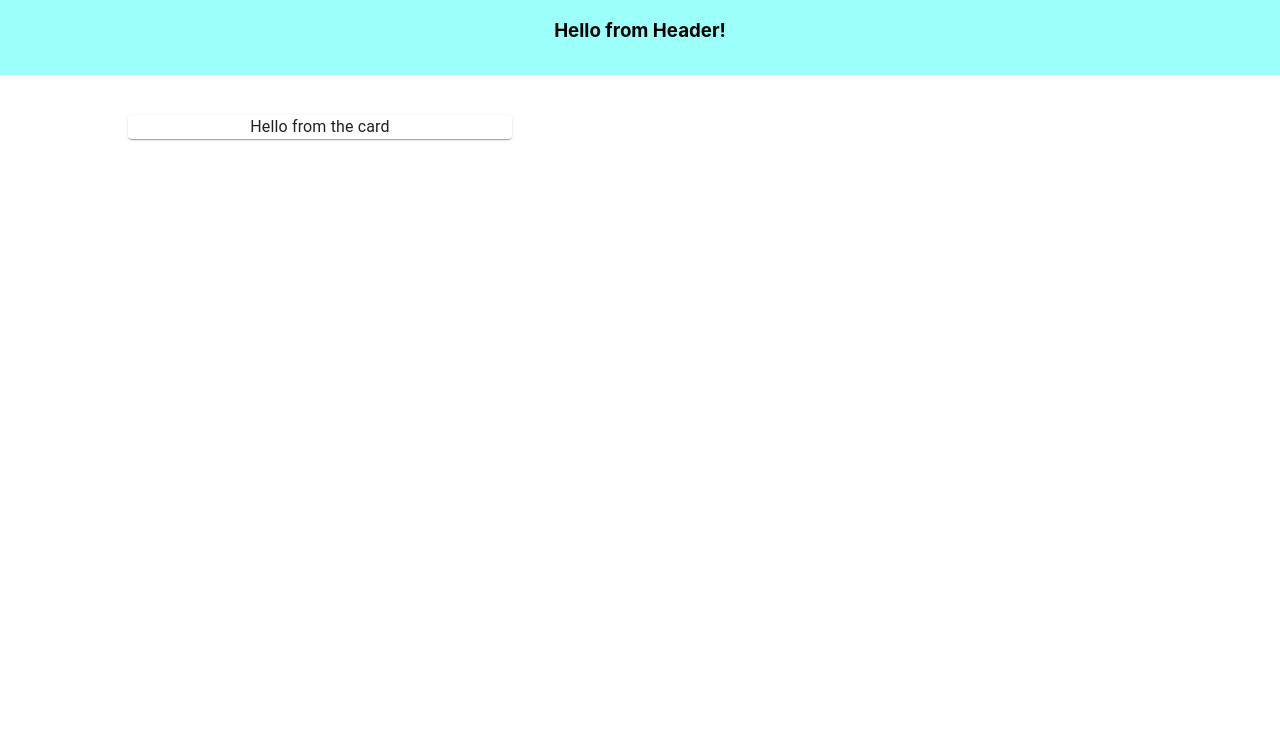
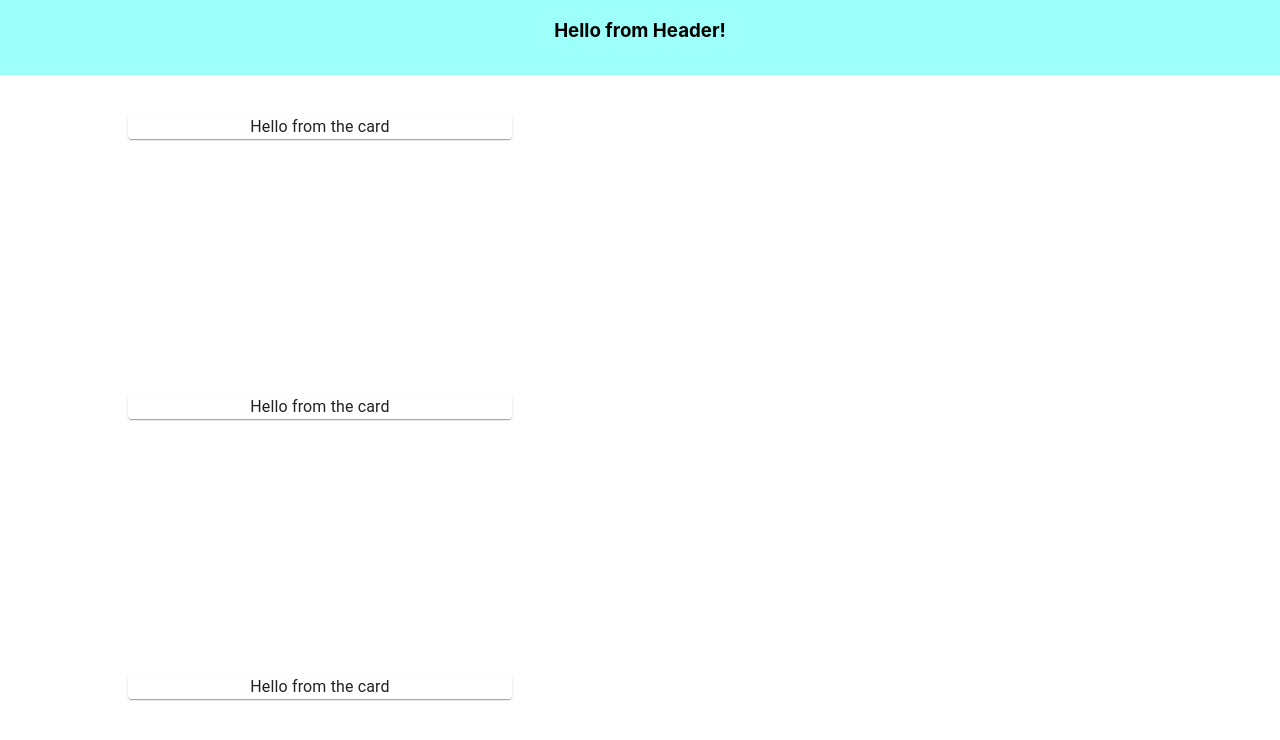
Before and after one commit to Bohjaangles/3d-odyssey, a React (Create React App) app: page / in a window 1280 px wide. Shown: the top 740 px of the page. Built offline with nearby package versions, Linux system fonts and the light colour scheme.

Commit message:
add very minor tweaks, done for night kind of commit

```diff
--- /dev/null
+++ b/src/App.scss
@@ -0,0 +1,3 @@
+.App {
+  text-align: center;
+}
--- a/src/components/CardList.jsx
+++ b/src/components/CardList.jsx
@@ -5,7 +5,9 @@ import CardItem from './CardItem'
 export default function CardList() {
 
   return (
-    <div className="cardListWrapper">
+    <div className="cardListWrapper" >
+      <CardItem />
+      <CardItem />
       <CardItem />
     </div>
   )
--- a/src/styles/cardList.scss
+++ b/src/styles/cardList.scss
@@ -1,4 +1,5 @@
 .cardListWrapper {
   display: flex;
   align-items: center;
+  flex-direction: row;
 }
```
